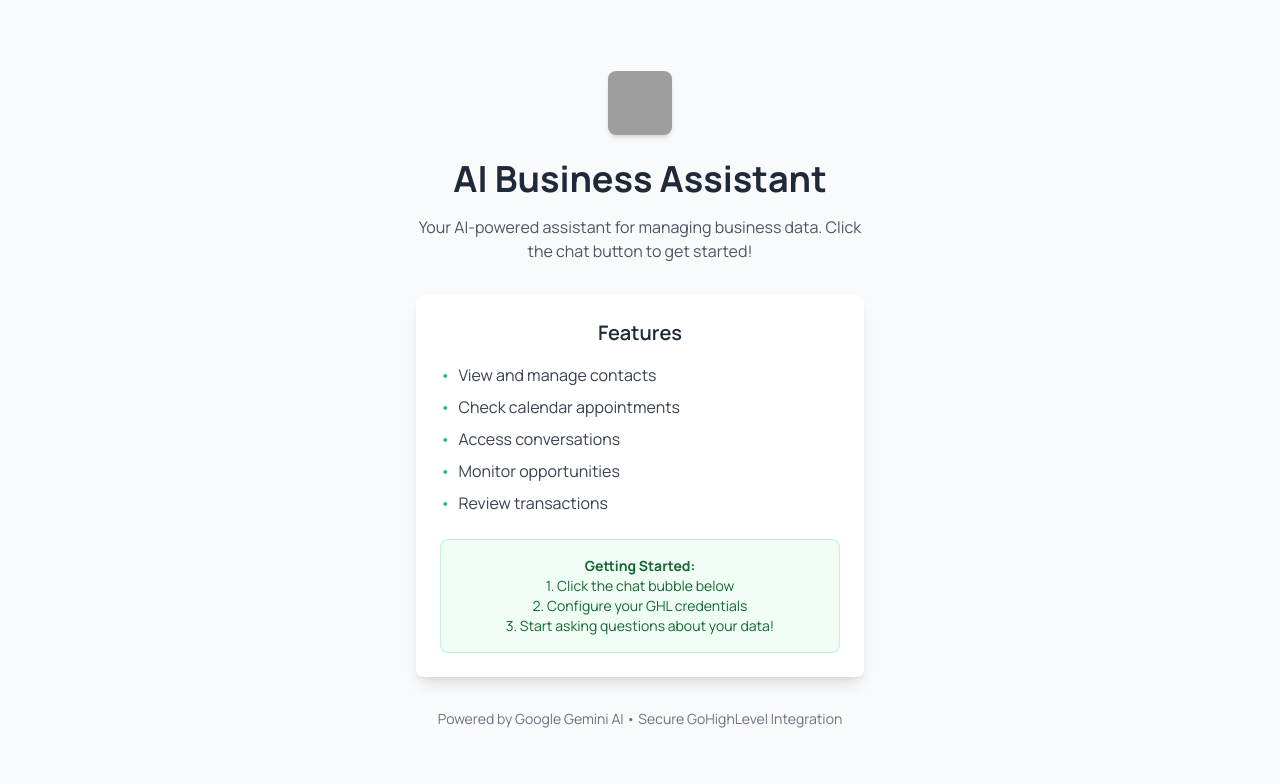
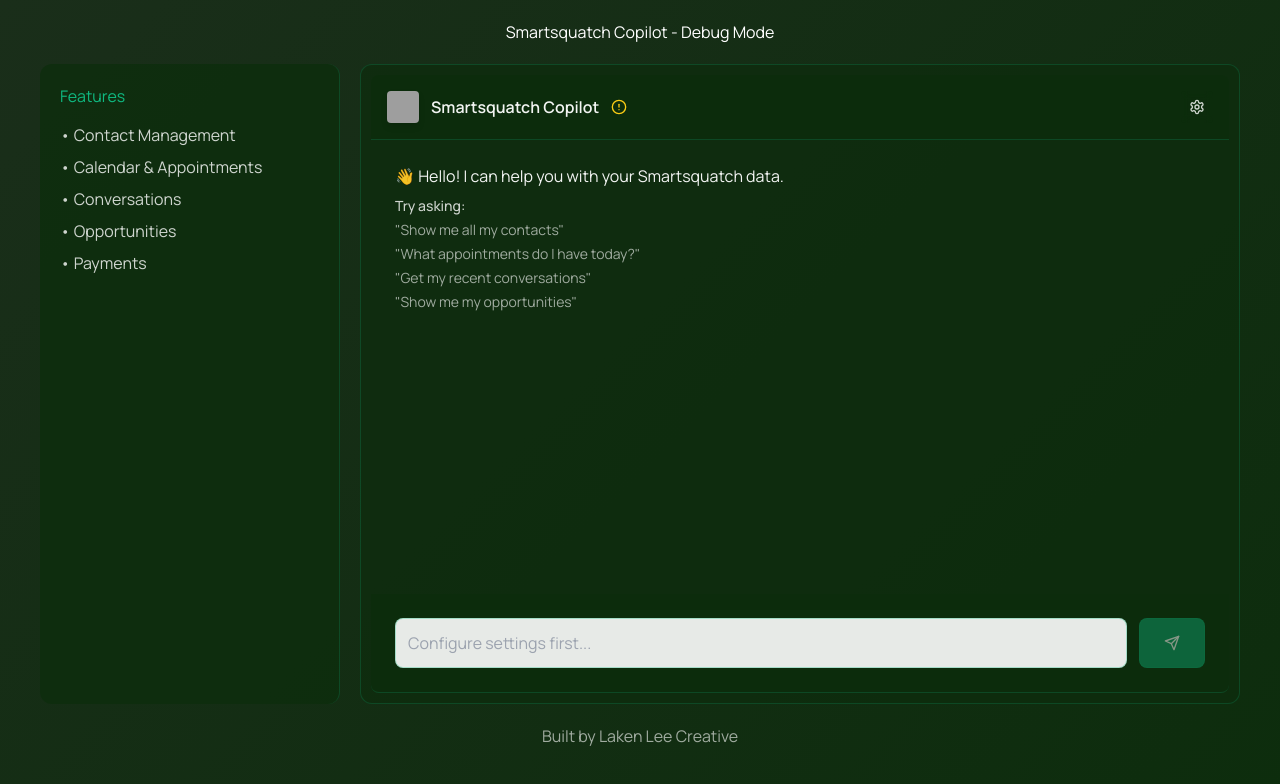
Before and after one commit to sofiardrgz/ghl-mcp-server, a React (Create React App) app in the folder client/: page / in a window 1280 px wide. Shown: the top 784 px of the page. Built offline with nearby package versions, Linux system fonts and the light colour scheme; grey boxes are pictures that could not be loaded.

Commit message:
Update App.js

```diff
--- a/client/src/App.js
+++ b/client/src/App.js
@@ -4,68 +4,53 @@
 
 function App() {
   return (
-    <div className="App">
-      <div className="min-h-screen bg-gray-50 flex items-center justify-center">
-        <div className="text-center">
-          <div className="flex items-center justify-center mb-6">
-            <img
-              src="https://storage.googleapis.com/msgsndr/Wj3JvHTBsQKqvP85ShhE/media/68abc9cbd023bc5d3a871163.png"
-              alt="Company Logo"
-              className="w-16 h-16 rounded-lg shadow-md"
-            />
-          </div>
+    <div className="App smartsquatch-background" style={{ minHeight: '100vh', padding: '20px' }}>
+      <h1 style={{ color: 'white', textAlign: 'center', marginBottom: '20px' }}>
+        Smartsquatch Copilot - Debug Mode
+      </h1>
 
-          <h1 className="text-4xl font-bold text-gray-800 mb-4">
-            AI Business Assistant
-          </h1>
-          <p className="text-gray-600 mb-8 max-w-md">
-            Your AI-powered assistant for managing business data.
-            Click the chat button to get started!
-          </p>
+      <div style={{
+        maxWidth: '1200px',
+        margin: '0 auto',
+        display: 'flex',
+        gap: '20px',
+        minHeight: '80vh'
+      }}>
+        {/* Simple Sidebar */}
+        <div className="glass-sidebar" style={{
+          width: '300px',
+          padding: '20px',
+          borderRadius: '12px'
+        }}>
+          <h2 style={{ color: '#0FB981', marginBottom: '15px' }}>Features</h2>
+          <ul style={{ color: 'rgba(255,255,255,0.8)', listStyle: 'none', padding: 0 }}>
+            <li style={{ marginBottom: '8px' }}>• Contact Management</li>
+            <li style={{ marginBottom: '8px' }}>• Calendar & Appointments</li>
+            <li style={{ marginBottom: '8px' }}>• Conversations</li>
+            <li style={{ marginBottom: '8px' }}>• Opportunities</li>
+            <li style={{ marginBottom: '8px' }}>• Payments</li>
+          </ul>
+        </div>
 
-          <div className="bg-white p-6 rounded-lg shadow-lg max-w-md mx-auto">
-            <h2 className="text-xl font-semibold mb-4 text-gray-800">Features</h2>
-            <ul className="text-left space-y-2 text-gray-700">
-              <li className="flex items-center">
-                <span className="text-[#0FB981] mr-2">•</span>
-                View and manage contacts
-              </li>
-              <li className="flex items-center">
-                <span className="text-[#0FB981] mr-2">•</span>
-                Check calendar appointments
-              </li>
-              <li className="flex items-center">
-                <span className="text-[#0FB981] mr-2">•</span>
-                Access conversations
-              </li>
-              <li className="flex items-center">
-                <span className="text-[#0FB981] mr-2">•</span>
-                Monitor opportunities
-              </li>
-              <li className="flex items-center">
-                <span className="text-[#0FB981] mr-2">•</span>
-                Review transactions
-              </li>
-            </ul>
-
-            <div className="mt-6 p-4 bg-green-50 rounded-lg border border-[#0FB981]/20">
-              <p className="text-sm text-green-800">
-                <strong>Getting Started:</strong><br/>
-                1. Click the chat bubble below<br/>
-                2. Configure your GHL credentials<br/>
-                3. Start asking questions about your data!
-              </p>
-            </div>
-          </div>
-
-          <div className="mt-8 text-sm text-gray-500">
-            <p>Powered by Google Gemini AI • Secure GoHighLevel Integration</p>
+        {/* Simple Chat Area */}
+        <div style={{ flex: 1 }}>
+          <div className="glass-chat" style={{
+            height: '80vh',
+            borderRadius: '12px',
+            padding: '10px'
+          }}>
+            <ChatWidget isFullPage={true} />
           </div>
         </div>
       </div>
 
-      {/* Chat Widget - this will float in bottom right */}
-      <ChatWidget />
+      <p style={{
+        textAlign: 'center',
+        color: 'rgba(255,255,255,0.6)',
+        marginTop: '20px'
+      }}>
+        Built by Laken Lee Creative
+      </p>
     </div>
   );
 }
```
